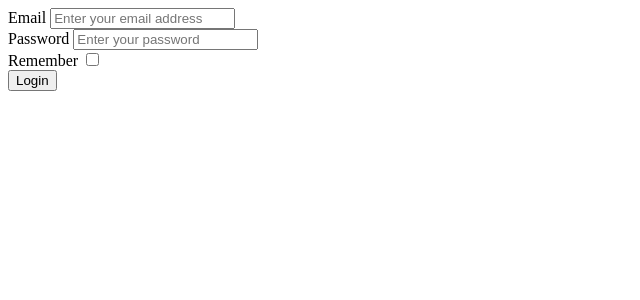
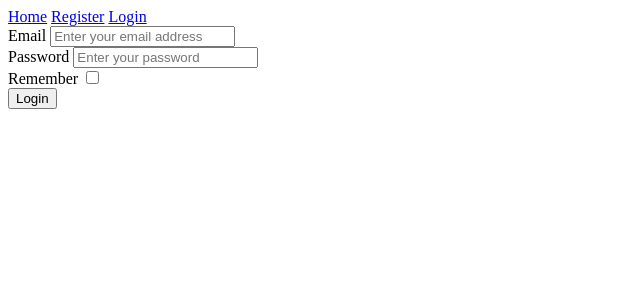
Before and after one commit to LostHopes/secured-accounts-lab, a Flask app: page /login in a window 1280 px wide. Shown: the top 300 px of the page, without its empty margins (0-640 px from the left). Run offline with Flask 3, Linux system fonts and the light colour scheme.

Commit message:
refactor: forms and templates for them, fixed some links to files

```diff
--- a/src/app/forms.py
+++ b/src/app/forms.py
@@ -1,6 +1,6 @@
 from flask_wtf import FlaskForm
 from wtforms import StringField, SubmitField, EmailField, PasswordField, SelectField, BooleanField
-from wtforms.validators import DataRequired, Length, Regexp
+from wtforms.validators import DataRequired, Length, Regexp, EqualTo
 
 
 class LoginForm(FlaskForm):
@@ -20,14 +20,11 @@ class RegisterForm(FlaskForm):
     password = PasswordField("Password", validators=[
             DataRequired(),
             Length(min=8, max=50),
-            Regexp("^(?=.*[a-z])(?=.*[A-Z])(?=.*\d)(?=.*[\W_]).{8,}$")
+            Regexp("^(?=.*[a-zA-Z])(?=.*\\d)(?=.*[\\W_]).{8,}$",
+            message="Password must contain at least one letter, one number, and one special character.")
         ],
         render_kw={"placeholder": "Enter your password"})
-    confirm_password = PasswordField("Confirm password", validators=[
-            DataRequired(),
-            Length(min=8, max=50),
-            Regexp("^(?=.*[a-z])(?=.*[A-Z])(?=.*\d)(?=.*[\W_]).{8,}$")
-        ],
+    confirm_password = PasswordField("Confirm password", validators=[EqualTo("password")],
         render_kw={"placeholder": "Confirm your password"})
     terms = BooleanField("Accept Terms", validators=[DataRequired()])
     submit = SubmitField("Register")
--- a/src/app/templates/_fields.html
+++ b/src/app/templates/_fields.html
@@ -1,19 +1,30 @@
 {% macro login_form(form) %}
     {{ form.csrf_token() }}
     <div>
-        {{ form.email.label }}
-        {{ form.email }}
+        {{ form.email.label(class="form-label") }}
+        {{ form.email(class="data-field") }}
+
+        {% if form.email.errors %}
+            {% for error in form.email.errors %}
+                <span style="color: red;">[{{ error }}]</span>
+            {% endfor %}
+        {% endif %}
     </div>
     <div>
-        {{ form.password.label }}
-        {{ form.password }}
+        {{ form.password.label(class="form-label") }}
+        {{ form.password(class="data-field") }}
+        {% if form.password.errors %}
+            {% for error in form.password.errors %}
+                <span style="color: red;">[{{ error }}]</span>
+            {% endfor %}
+        {% endif %}
     </div>
     <div>
-        {{ form.remember.label }}
-        {{ form.remember }}
+        {{ form.remember.label(class="form-label") }}
+        {{ form.remember}}
     </div>
     <div>
-        {{ form.submit }}
+        {{ form.submit() }}
     </div>
 {% endmacro %}
 
@@ -21,23 +32,35 @@
 {% macro register_form(form) %}
 {{ form.csrf_token() }}
 <div>
-    {{ form.username.label }}
-    {{ form.username }}
+    {{ form.username.label(class="form-label") }}
+    {{ form.username(class="data-field")  }}
+    {% for error in form.username.errors %}
+        <span style="color: red;">[{{ error }}]</span>
+    {% endfor %}
 </div>
 <div>
-    {{ form.email.label }}
-    {{ form.email }}
+    {{ form.email.label(class="form-label") }}
+    {{ form.email(class="data-field")  }}
+    {% for error in form.email.errors %}
+        <span style="color: red;">[{{ error }}]</span>
+    {% endfor %}
 </div>
 <div>
-    {{ form.password.label }}
-    {{ form.password }}
+    {{ form.password.label(class="form-label") }}
+    {{ form.password(class="data-field")  }}
+    {% for error in form.password.errors %}
+        <span style="color: red;">[{{ error }}]</span>
+    {% endfor %}
 </div>
 <div>
-    {{ form.confirm_password.label }}
-    {{ form.confirm_password }}
+    {{ form.confirm_password.label(class="form-label") }}
+    {{ form.confirm_password(class="data-field")  }}
+    {% for error in form.confirm_password.errors %}
+        <span style="color: red;">[{{ error }}]</span>
+    {% endfor %}
 </div>
 <div>
-    {{ form.terms.label }}
+    {{ form.terms.label(class="form-label") }}
     {{ form.terms }}
 </div>
 <div>
--- /dev/null
+++ b/src/app/templates/_flashes.html
@@ -0,0 +1,9 @@
+{% with messages = get_flashed_messages(with_categories=true) %}
+  {% if messages %}
+    <ul class=flashes>
+    {% for category, message in messages %}
+      <li class="{{ category }}">{{ message }}</li>
+    {% endfor %}
+    </ul>
+  {% endif %}
+{% endwith %}
--- a/src/app/templates/base.html
+++ b/src/app/templates/base.html
@@ -5,6 +5,7 @@
     <meta http-equiv='X-UA-Compatible' content='IE=edge'>
     <title>Auth | {{ title }}</title>
     <meta name='viewport' content='width=device-width, initial-scale=1'>
+    <link rel="icon" type="image/x-icon" href="{{ url_for('static', filename="images/favicon.ico") }}">
     {% block css %}
 
     {% endblock %}
@@ -16,12 +17,16 @@
 </head>
 <body>
 
-    {% include "header.html" %}
+    <header>
+        {% include "header.html" %}
+    </header>
 
     {% block content %}
 
     {% endblock %}
 
-    {% include "footer.html" %}
+    <footer>
+        {% include "footer.html" %}
+    </footer>
 </body>
 </html>
--- a/src/app/templates/footer.html
+++ b/src/app/templates/footer.html
@@ -3,6 +3,6 @@
 {% endblock %}
 
 
-<footer>
+<div>
 
-</footer>
+</div>
--- a/src/app/templates/header.html
+++ b/src/app/templates/header.html
@@ -2,6 +2,8 @@
 <link rel="stylesheet" href="{{ url_for('static', filename='css/header.css') }}">
 {% endblock %}
 
-<header>
-
-</header>
+<div class="header-block">
+    <a href="{{ url_for('index') }}">Home</a>
+    <a href="{{ url_for('register') }}">Register</a>
+    <a href="{{ url_for('login') }}">Login</a>
+</div>
--- a/src/app/templates/login.html
+++ b/src/app/templates/login.html
@@ -2,11 +2,14 @@
 {% import "_fields.html" as fields %}
 
 {% block css %}
-    <link rel="stylesheet" href="{{ url_for('static', filename='css/login.css') }}">
+    <link rel="stylesheet" href="{{ url_for('static', filename='css/forms.css') }}">
 {% endblock %}
 
 {% block content %}
-    <form method="post">
+    <div>
+        {% include "_flashes.html"%}
+    </div>
+    <form method="post" action="{{ url_for('process_login') }}" class="auth-form">
         {{ fields.login_form(form) }}
     </form>
 {% endblock %}
--- a/src/app/templates/register.html
+++ b/src/app/templates/register.html
@@ -2,12 +2,12 @@
 {% import "_fields.html" as fields %}
 
 {% block css %}
-    <link rel="stylesheet" href="{{ url_for('static', filename='css/register.css') }}">
+    <link rel="stylesheet" href="{{ url_for('static', filename='css/forms.css') }}">
 {% endblock %}
 
 {% block content %}
-
-    <form method="post">
+    {% include "_flashes.html"%}
+    <form method="post" action="{{ url_for('process_register') }}" class="auth-form">
         {{ fields.register_form(form) }}
     </form>
 
```
